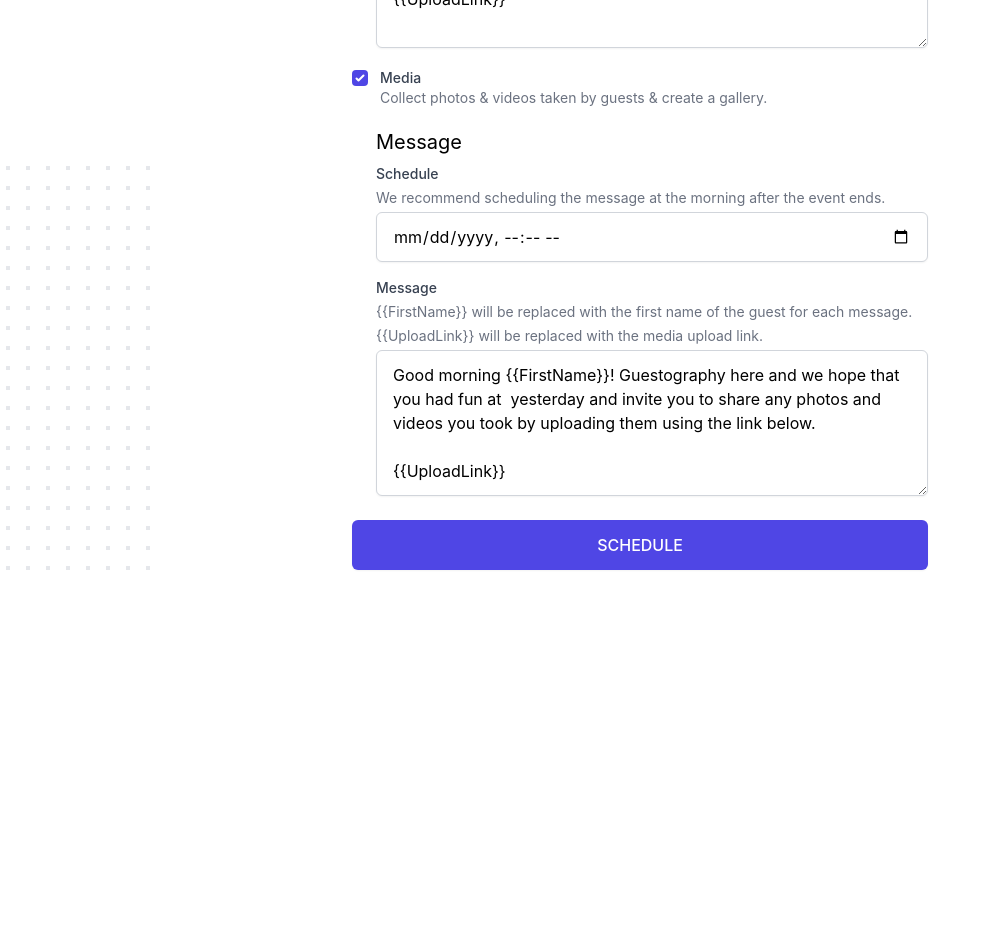
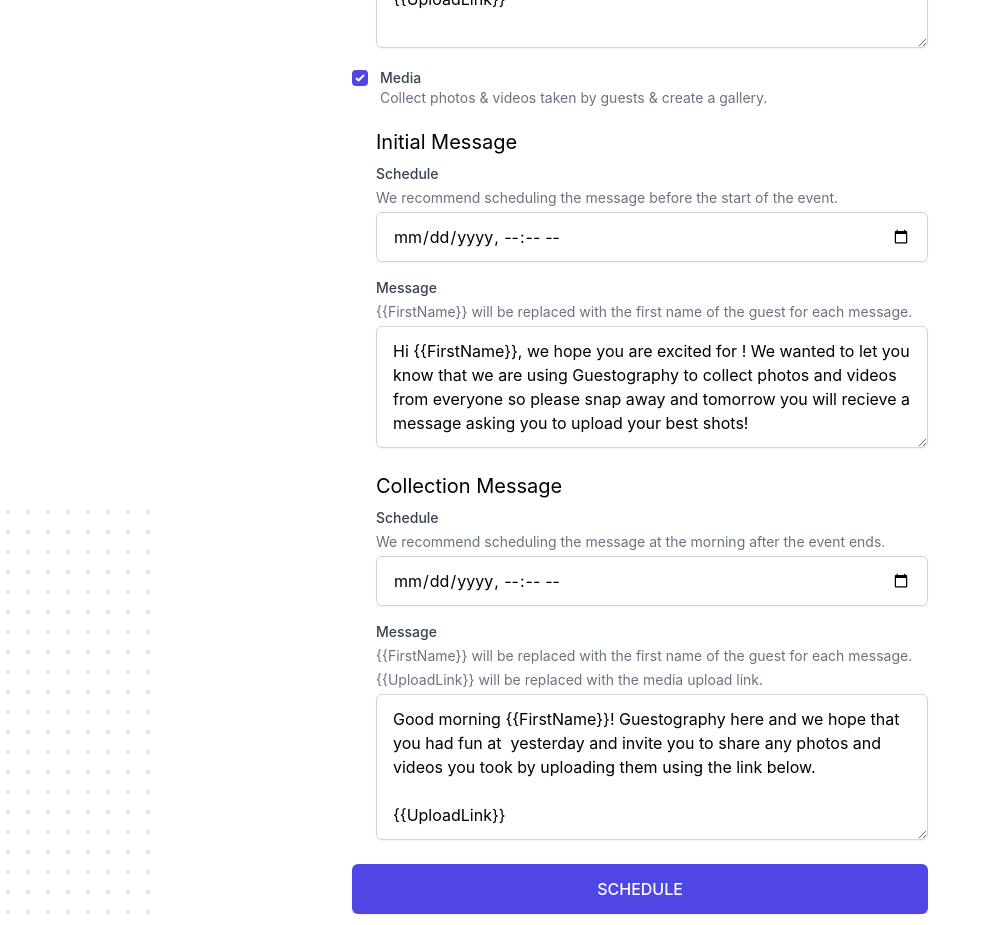
Before and after one commit to thefinnomenon/guestography-public, a Next.js app: page /form in a window 1280 px wide. Shown: the part 2280-3205 px from the top of the page, without its empty margins (0-985 px from the left). Before the commit the page ends 2946 px from the top, so only its background shows below. Built offline with nearby package versions, Linux system fonts and the light colour scheme.

Commit message:
add initial message for media service

```diff
--- a/pages/[eventId]/upload/interview.tsx
+++ b/pages/[eventId]/upload/interview.tsx
@@ -188,6 +188,7 @@ export default function Home(props: Props) {
                     <ReactTags
                       id="guests"
                       name="guests"
+                      // @ts-ignore
                       ref={reactTags}
                       tags={tags}
                       suggestions={suggestions}
--- a/pages/api/event.ts
+++ b/pages/api/event.ts
@@ -105,9 +105,13 @@ export default async function handler(
     },
     media: {
       enabled: fields["media"] === "on" ? true : false,
-      message: {
-        message: fields["media-message"],
-        schedule: fields["media-schedule"],
+      initialMessage: {
+        message: fields["media-initial-message"],
+        schedule: fields["media-initial-schedule"],
+      },
+      collectionMessage: {
+        message: fields["media-collection-message"],
+        schedule: fields["media-collection-schedule"],
       },
     },
   };
--- a/pages/form.tsx
+++ b/pages/form.tsx
@@ -24,15 +24,20 @@ export default function Form() {
   >(undefined);
   const [interviewsReminderMessageTime, setInterviewsReminderMessageTime] =
     useState("");
-  const [mediaMessageTime, setMediaMessageTime] = useState("");
-  const [mediaMessage, setMediaMessage] = useState<string | undefined>(
-    undefined
-  );
+  const [mediaInitialMessage, setMediaInitialMessage] = useState<
+    string | undefined
+  >(undefined);
+  const [mediaInitialMessageTime, setMediaInitialMessageTime] = useState("");
+  const [mediaCollectionMessageTime, setMediaCollectionMessageTime] =
+    useState("");
+  const [mediaCollectionMessage, setMediaCollectionMessage] = useState<
+    string | undefined
+  >(undefined);
 
   const getEstimatedEventEnd = (start: string) => {
     if (!start) return "";
     let d = new Date(start);
-    // correct time zone offset for generating iso string
+    // Correct time zone offset for generating iso string
     d.setMinutes(d.getMinutes() + 60 * 4 - d.getTimezoneOffset());
     return d.toISOString().slice(0, -1);
   };
@@ -43,6 +48,14 @@ export default function Form() {
     d.setDate(d.getDate() + 1);
     d.setUTCHours(10);
     d.setMinutes(0);
+    return d.toISOString().slice(0, -1);
+  };
+
+  const getHourBefore = (start: string) => {
+    if (!start) return "";
+    let d = new Date(start);
+    // Correct time zone offset for generating iso string
+    d.setMinutes(d.getMinutes() - 60 - d.getTimezoneOffset());
     return d.toISOString().slice(0, -1);
   };
 
@@ -559,10 +572,65 @@ export default function Form() {
                 </div>
               </div>
               <div className={`${isMediaChecked ? "show" : "hide"} ml-6`}>
-                <h1 className="text-xl sm:col-span-2 mb-2">Message</h1>
+                <h1 className="text-xl sm:col-span-2 mb-2">Initial Message</h1>
                 <div className="sm:col-span-2 mb-4">
                   <label
-                    htmlFor="media-schedule"
+                    htmlFor="interviews-initial-schedule"
+                    className="block text-sm font-medium text-gray-700"
+                  >
+                    Schedule
+                  </label>
+                  <p className="text-gray-500 text-sm mt-1">
+                    We recommend scheduling the message before the start of the
+                    event.
+                  </p>
+                  <div className="mt-1">
+                    <input
+                      type="datetime-local"
+                      name="media-initial-schedule"
+                      id="media-initial-schedule"
+                      onChange={(e) => setMediaInitialMessageTime}
+                      value={
+                        mediaInitialMessageTime || getHourBefore(eventStart)
+                      }
+                      required={isMediaChecked}
+                      className="block w-full rounded-md border-gray-300 py-3 px-4 shadow-sm focus:border-indigo-500 focus:ring-indigo-500"
+                    />
+                  </div>
+                </div>
+                <div className="sm:col-span-2">
+                  <label
+                    htmlFor="media-initial-message"
+                    className="block text-sm font-medium text-gray-700"
+                  >
+                    Message
+                  </label>
+                  <p className="text-gray-500 text-sm mt-1">
+                    &#123;&#123;FirstName&#125;&#125; will be replaced with the
+                    first name of the guest for each message.
+                  </p>
+                  <div className="mt-1">
+                    <textarea
+                      id="media-initial-message"
+                      name="media-initial-message"
+                      rows={4}
+                      className="block w-full rounded-md border-gray-300 py-3 px-4 shadow-sm focus:border-indigo-500 focus:ring-indigo-500"
+                      onChange={(e) => setMediaInitialMessage(e.target.value)}
+                      value={
+                        mediaInitialMessage !== undefined
+                          ? mediaInitialMessage
+                          : `Hi {{FirstName}}, we hope you are excited for ${eventTitle}! We wanted to let you know that we are using Guestography to collect photos and videos from everyone so please snap away and tomorrow you will recieve a message asking you to upload your best shots!`
+                      }
+                      required={isMediaChecked}
+                    />
+                  </div>
+                </div>
+                <h1 className="text-xl sm:col-span-2 mt-6 mb-2">
+                  Collection Message
+                </h1>
+                <div className="sm:col-span-2 mb-4">
+                  <label
+                    htmlFor="media-collection-schedule"
                     className="block text-sm font-medium text-gray-700"
                   >
                     Schedule
@@ -574,10 +642,14 @@ export default function Form() {
                   <div className="mt-1">
                     <input
                       type="datetime-local"
-                      name="media-schedule"
-                      id="media-schedule"
-                      onChange={(e) => setMediaMessageTime(e.target.value)}
-                      value={mediaMessageTime || getNextMorning(eventStart)}
+                      name="media-collection-schedule"
+                      id="media-collection-schedule"
+                      onChange={(e) =>
+                        setMediaCollectionMessageTime(e.target.value)
+                      }
+                      value={
+                        mediaCollectionMessageTime || getNextMorning(eventStart)
+                      }
                       required={isMediaChecked}
                       className="block w-full rounded-md border-gray-300 py-3 px-4 shadow-sm focus:border-indigo-500 focus:ring-indigo-500"
                     />
@@ -585,7 +657,7 @@ export default function Form() {
                 </div>
                 <div className="sm:col-span-2">
                   <label
-                    htmlFor="media-message"
+                    htmlFor="media-collection-message"
                     className="block text-sm font-medium text-gray-700"
                   >
                     Message
@@ -600,14 +672,16 @@ export default function Form() {
                   </p>
                   <div className="mt-1">
                     <textarea
-                      id="media-message"
-                      name="media-message"
+                      id="media-collection-message"
+                      name="media-collection-message"
                       rows={5}
                       className="block w-full rounded-md border-gray-300 py-3 px-4 shadow-sm focus:border-indigo-500 focus:ring-indigo-500"
-                      onChange={(e) => setMediaMessage(e.target.value)}
+                      onChange={(e) =>
+                        setMediaCollectionMessage(e.target.value)
+                      }
                       value={
-                        mediaMessage !== undefined
-                          ? mediaMessage
+                        mediaCollectionMessage !== undefined
+                          ? mediaCollectionMessage
                           : `Good morning {{FirstName}}! Guestography here and we hope that you had fun at ${eventTitle} yesterday and invite you to share any photos and videos you took by uploading them using the link below.\n\n{{UploadLink}}`
                       }
                       required={isMediaChecked}
--- a/types.ts
+++ b/types.ts
@@ -35,7 +35,8 @@ export interface InterviewsService {
 
 export interface MediaService {
   enabled: boolean;
-  message: Message;
+  initialMessage: Message;
+  collectionMessage: Message;
 }
 
 export interface Message {
```
